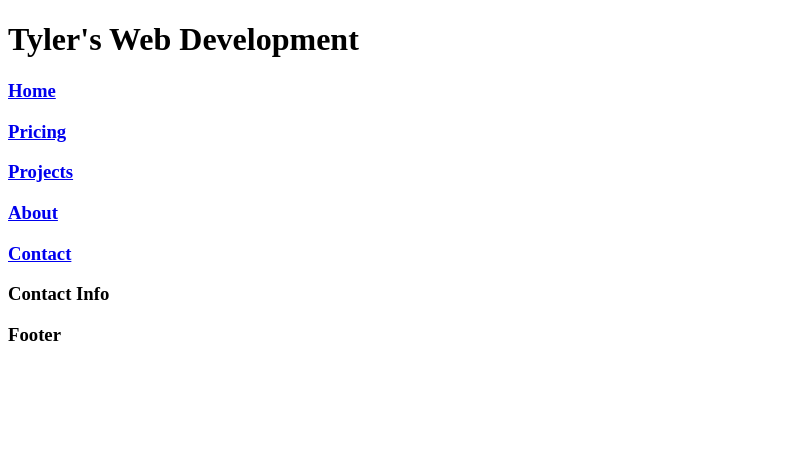
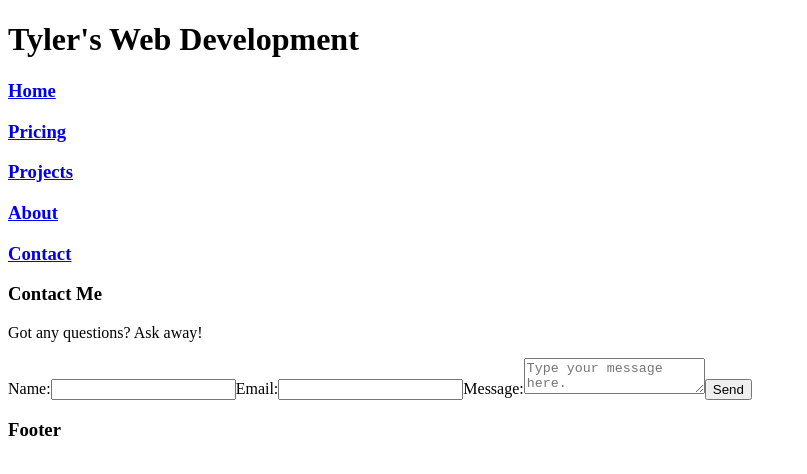
Before and after one commit to CodeBuilder94/PortfolioWebsite, a React app: page /#/contact in a window 1280 px wide. Shown: the top 474 px of the page, without its empty margins (0-807 px from the left). Built offline with nearby package versions, Linux system fonts and the light colour scheme; the HTML template or start-up script is replaced by a standard one.

Commit message:
Started on the contact page form. Need to work on sending the information from the form so it can be displayed.

```diff
--- a/src/Components/Contact.js
+++ b/src/Components/Contact.js
@@ -1,10 +1,34 @@
-import React from "react";
+import React, {useState} from "react";
 
 const Contact =()=>
 {
+    const [messageName, setMessageName] = useState("");
+    const [messageEmail, setMessageEmail]=useState("");
+    const [messagebody, setMessageBody]= useState("");
+
+    const send=(formData)=>
+    {
+        /*const name = formData.get("name");
+        const email = formData.get("email");
+        const message = formData.get("message");
+        console.log(`${name} using email ${email} sent ${message}`);*/
+        formData.preventDefault();
+        console.log(messageName);
+    }
+
     return(
         <>
-        <h3>Contact Info</h3>
+        <h3>Contact Me</h3>
+        <p>Got any questions? Ask away!</p>
+        <form id="emailForm" onSubmit={send}>
+            <label>Name:</label>
+            <input name="name" value={()=>{setMessageName()}}/>
+            <label>Email:</label>
+            <input name="email" type="email" value={()=>{setMessageEmail()}}/>
+            <label>Message:</label>
+            <textarea placeholder="Type your message here." name="message" value={()=>{setMessageBody()}}/>
+            <button type="submit">Send</button>
+        </form>
         </>
     )
 }
```
